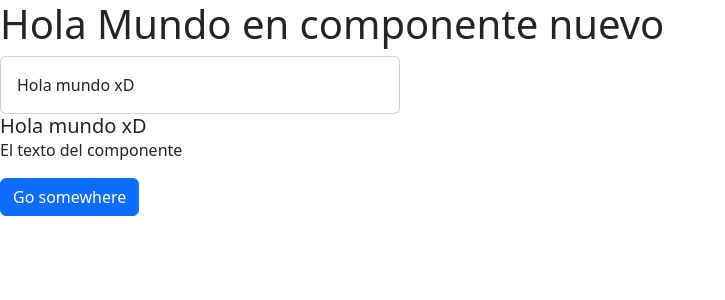
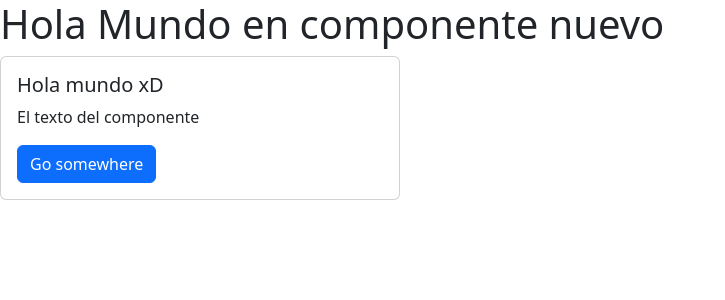
Before and after one commit to KrisOP/curso-react-holamundo, a React (Vite) app: page / in a window 1280 px wide. Shown: the top 300 px of the page, without its empty margins (0-725 px from the left). Built offline with nearby package versions, Linux system fonts and the light colour scheme.

Commit message:
utilizando propiedad children en props para utilizar componentes dentro de otro componente padre

```diff
--- a/src/App.tsx
+++ b/src/App.tsx
@@ -7,9 +7,11 @@ function App() {
   return  (
     <>
       <Titulo/>
-      <Card body={"Hola mundo xD"}/>
+      {/* <Card body={'Hola mundo'}/> */}
+      <Card>
+        <CardBody title={"Hola mundo xD"} text={"El texto del componente "}/>
+      </Card>
 
-      <CardBody title={"Hola mundo xD"} text={"El texto del componente "}/>
 
 
     </>
--- a/src/components/Card.tsx
+++ b/src/components/Card.tsx
@@ -1,9 +1,11 @@
+import { ReactNode } from "react";
+
 //import { Fragment } from "react";
 interface CardProps {
-  body: string;
+  children: ReactNode;
 }
 function Card(props: CardProps) {
-  const { body } = props;
+  const { children } = props;
   return (
     <div
       className="card"
@@ -13,7 +15,7 @@ function Card(props: CardProps) {
     >
       <div className="card-body">
         {/* <CardBody /> */}
-        {body}
+        {children}
       </div>
     </div>
   );
```
